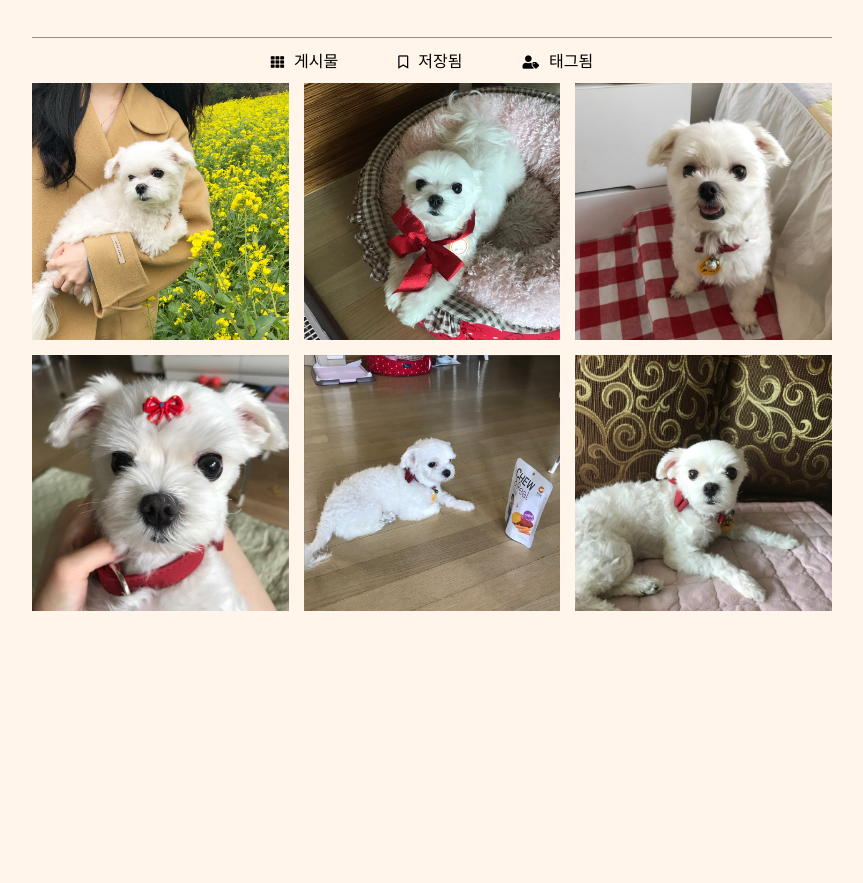
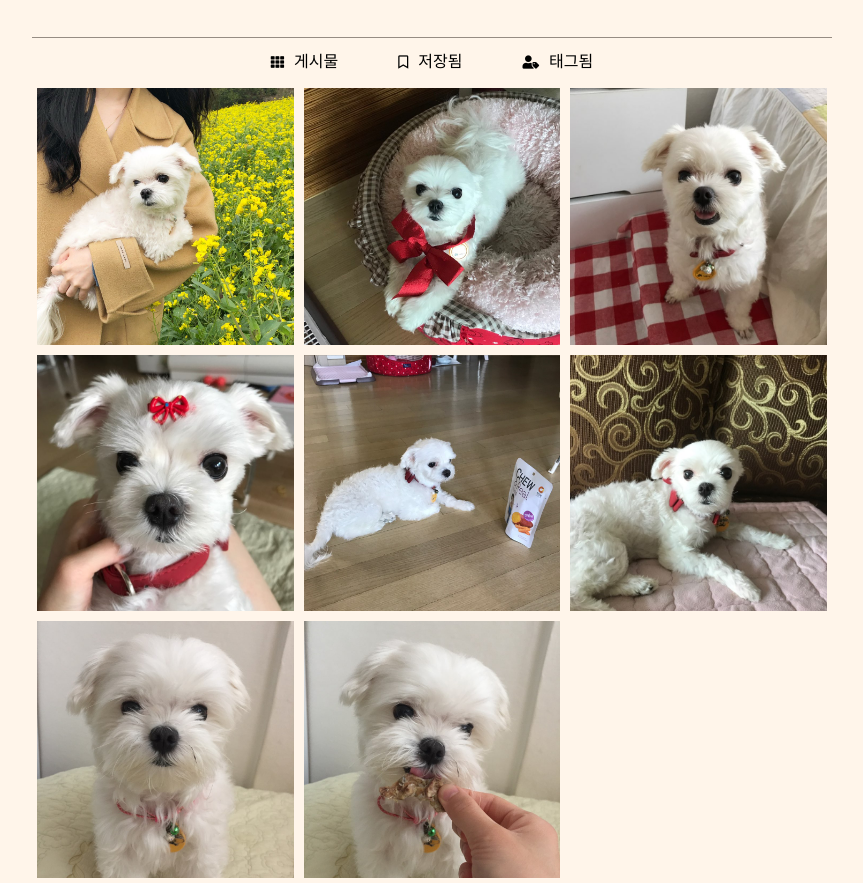
Before and after one commit to Choharim/insta_mori, a plain HTML site: page index.html in a window 1280 px wide. Shown: the part 289-1172 px from the top of the page, without its empty margins (208-1071 px from the left). Before the commit the page ends 915 px from the top, so only its background shows below. Drawn offline with Linux system fonts and the light colour scheme.

Commit message:
Add albumPicture

```diff
--- a/index.html
+++ b/index.html
@@ -101,6 +101,12 @@
           <div class="wrap">
             <div class="img mori6"></div>
           </div>
+          <div class="wrap">
+            <div class="img mori7"></div>
+          </div>
+          <div class="wrap">
+            <div class="img mori8"></div>
+          </div>
         </div>
       </section>
     </main>
--- a/style.css
+++ b/style.css
@@ -272,13 +272,13 @@ body {
 .album_pictures {
   display: flex;
   flex-flow: row wrap;
-  justify-content: space-between;
+
   width: 100%;
 }
 
 .wrap {
-  width: calc(1 / 3 * 100% - 10px);
-  padding-bottom: 15px;
+  width: calc(1 / 3 * 100%);
+  padding: 5px;
 }
 
 .img {
@@ -302,6 +302,7 @@ body {
 .img.mori4 {
   background-image: url(./picture/4.jpg);
 }
+
 .img.mori5 {
   background-image: url(./picture/5.jpg);
 }
@@ -309,3 +310,11 @@ body {
 .img.mori6 {
   background-image: url(./picture/6.jpg);
 }
+
+.img.mori7 {
+  background-image: url(./picture/7.jpg);
+}
+
+.img.mori8 {
+  background-image: url(./picture/8.jpg);
+}
```
